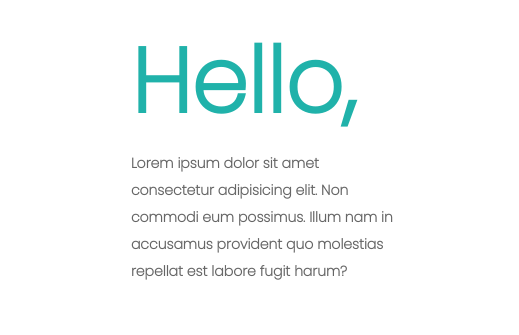
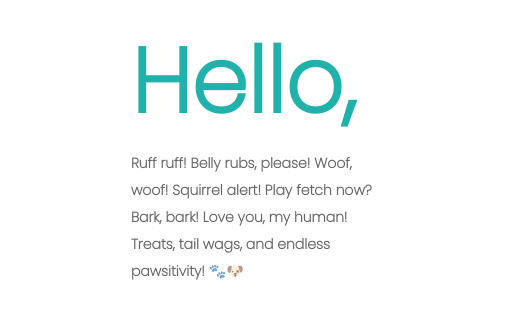
Before and after one commit to SPARKYOP09/landig-page-one, a plain HTML site: page index.html in a window 1280 px wide. Shown: the part 250-585 px from the top of the page, 0-519 px from the left. Drawn offline with nearby package versions, Linux system fonts and the light colour scheme.

Commit message:
Update index.html

```diff
--- a/index.html
+++ b/index.html
@@ -24,7 +24,7 @@
 
             <div class="center">
                 <h1>Hello,</h1>
-                <p>Lorem ipsum dolor sit amet consectetur adipisicing elit. Non commodi eum possimus. Illum nam in accusamus provident quo molestias repellat est labore fugit harum?</p>
+                <p>Ruff ruff! Belly rubs, please! Woof, woof! Squirrel alert! Play fetch now? Bark, bark! Love you, my human! Treats, tail wags, and endless pawsitivity! 🐾🐶</p>
             </div>
 
         </div>
```
